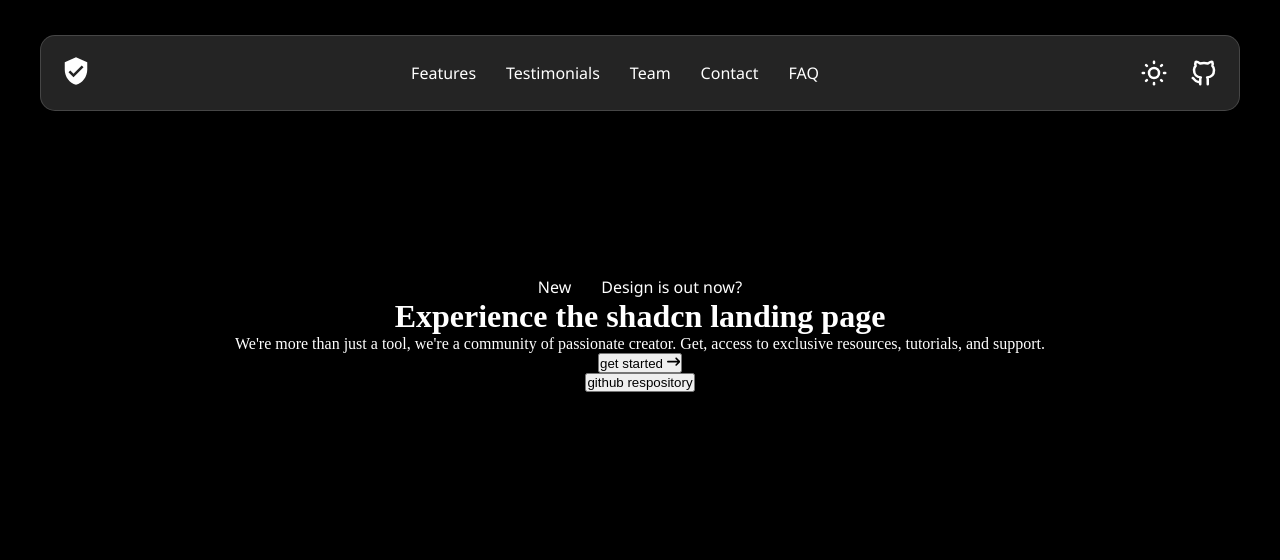
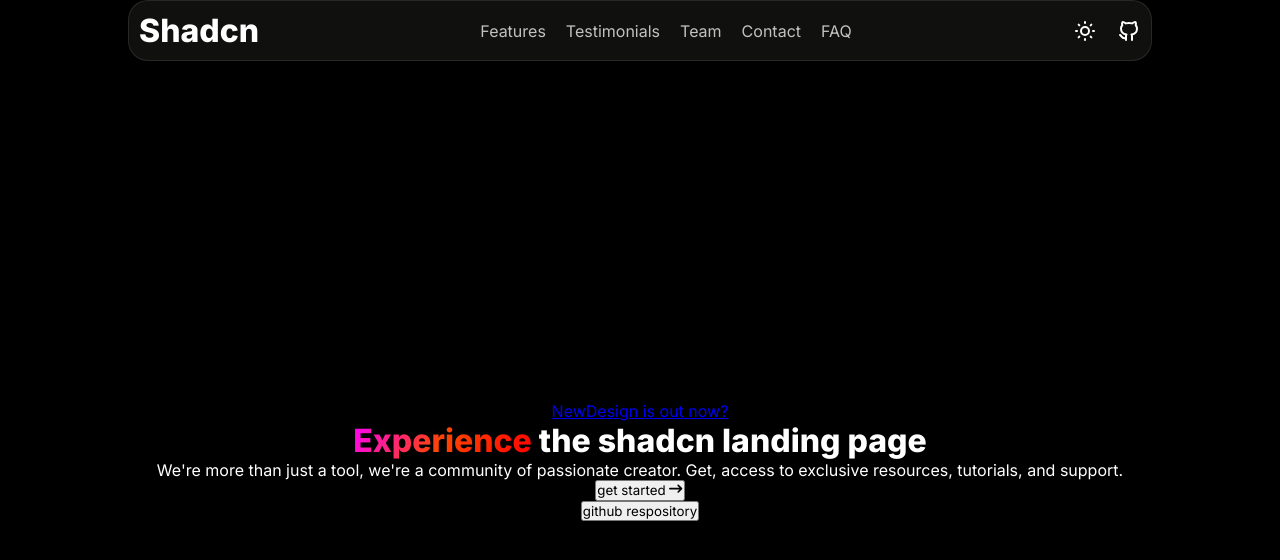
Before and after one commit to empt1xz/savingstracker, a Next.js app: page / in a window 1280 px wide. Shown: the top 560 px of the page. Built offline with nearby package versions, Linux system fonts and the light colour scheme.

Commit message:
fix: Correção em códigos e Code Review

```diff
--- a/package.json
+++ b/package.json
@@ -9,6 +9,7 @@
     "lint": "eslint"
   },
   "dependencies": {
+    "lucide-react": "^1.45.0",
     "next": "16.3.5",
     "react": "19.2.8",
     "react-dom": "19.2.8",
--- a/src/app/globals.css
+++ b/src/app/globals.css
@@ -1,8 +1,8 @@
 * {
   margin: 0;
+  font-family: var(--inter);
   padding: 0;
   box-sizing: border-box;
-
 }
 
 body {
@@ -10,44 +10,10 @@
   color: #fff;
 }
 
-
-.menu {
-    display: flex;
-    justify-content: space-between;
-    align-items: center;
-    background-color: #242424;
-    padding: 20px;
-    max-width: 1200px;
-    width: 100%;
-    border-radius: 15px;
-    border: solid 1px #ffffff27;
-    margin: 15px;
-}
- a {
-    text-decoration: none;
-    color: #fff;
-    padding: 15px;
-    font-family: 'Segoe UI', Tahoma, Geneva, Verdana, sans-serif;
- }
-
- .navBar {
-    display: flex;
-    justify-content: center;
-    align-items: center;
-    margin-top: 20px;
-    margin-bottom: 150px;
- }
-
- .icon {
-    display: flex;
-    justify-content: center;
-    align-items: center;
-    gap: 20px;
- }
-
- .icons {
-    width: 30px;
-    height: 30px;
+h1 > span {
+  background: linear-gradient(120deg, #ff00ff, orangered, red);
+  background-clip: text;
+  color: transparent;
 }
 
 .hero {
@@ -55,24 +21,85 @@
   justify-content: center;
   align-items: center;
   flex-direction: column;
+  background-color: #000;
+  height: 100vh;
 }
 
- .hamb {
-    background: transparent;
-    border: none;
-    cursor: pointer;
-    display: none;
-    font-size: 1.5rem;
-    text-align: center;
+header {
+  position: fixed;
+  background-color: #10100f;
+  top: 20;
+  left: 50%;
+  transform: translate(-50%);
+  width: 80%;
+  display: flex;
+  justify-content: space-between;
+  align-items: center;
+  padding-left: 20px;
+  padding-right: 20px;
+  padding: 10px;
+  border-radius: 20px;
+  border: 1px solid #9494942f;
+  position: relative;
 }
 
+.menuResponsive {
+  position: absolute;
+  background-color: rgba(26, 26, 26, 0.712);
+  width: 100%;
+  top: 70;
+  left: 50%;
+  transform: translate(-50%);
+  padding: 20px;
+  border-radius: 10px;
+}
 
+.menuResponsive > div {
+  display: flex;
+  justify-content: space-around;
+  gap: 20px;
+  align-items: center;
+  flex-direction: column;
+}
 
-@media screen and (width < 568px) {
+.menuResponsive > div > a {
+  text-decoration: none;
+  color: #c1c1c1;
+}
+
+nav {
+  display: flex;
+  justify-content: space-around;
+  gap: 20px;
+  align-items: center;
+}
+
+nav > a {
+  text-decoration: none;
+  color: #c1c1c1;
+}
+
+.icons {
+  display: flex;
+  justify-content: center;
+  align-items: center;
+  gap: 20px;
+}
+
+.responsive {
+  display: none;
+}
+
+@media screen and (width < 768px) {
+  .responsive {
+    display: block;
+  }
+
   .icons {
     display: none;
   }
-    .hamb {
-        display: block;
+
+  nav {
+    display: none;
   }
 }
--- a/src/app/layout.tsx
+++ b/src/app/layout.tsx
@@ -1,3 +1,4 @@
+import { Inter } from "next/font/google";
 import type { Metadata } from "next";
 import "./globals.css";
 
@@ -6,6 +7,12 @@
   description: "Inicie seu projeto",
 };
 
+const inter = Inter({
+  subsets: ["latin"],
+  weight: ["400", "600", "800"],
+  variable: "--inter",
+});
+
 export default function RootLayout({
   children,
 }: Readonly<{
@@ -13,7 +20,7 @@
 }>) {
   return (
     <html lang="pt-BR">
-      <body>{children}</body>
+      <body className={inter.variable}>{children}</body>
     </html>
   );
 }
--- a/src/app/page.tsx
+++ b/src/app/page.tsx
@@ -1,40 +1,66 @@
+"use client";
 import { FaArrowRightLong } from "react-icons/fa6";
 import Link from "next/link";
 import { TbBrandGithub } from "react-icons/tb";
 import { LuSunMedium } from "react-icons/lu";
 import { MdVerifiedUser } from "react-icons/md";
 import { FiAlignJustify } from "react-icons/fi";
+import { Menu, X } from "lucide-react";
+import { useState } from "react";
 
 export default function Home() {
+  const [open, isOpen] = useState(false);
+
+  function Toggle() {
+    isOpen(!open);
+  }
+
   return (
     <>
-      <div className="navBar">
-        <header className="menu">
-          <div>
-            <MdVerifiedUser className="icons" />
-          </div>
-          <div>
-            <Link href="#">Features</Link>
-            <Link href="#">Testimonials</Link>
-            <Link href="#">Team</Link>
-            <Link href="#">Contact</Link>
-            <Link href="#">FAQ</Link>
-          </div>
-          <div className="icon">
-            <LuSunMedium className="icons" />
-            <TbBrandGithub className="icons" />
-          </div>
+      <header>
+        <h1>Shadcn</h1>
+        <nav>
+          <Link href="/">Features</Link>
+          <Link href="/">Testimonials</Link>
+          <Link href="/">Team</Link>
+          <Link href="/">Contact</Link>
+          <Link href="/">FAQ</Link>
+        </nav>
+        <div className="icons">
+          <LuSunMedium size={24} />
+          <TbBrandGithub size={24} />
+        </div>
+        <div className="responsive">
+          {open ? (
+            <X size={24} onClick={Toggle} />
+          ) : (
+            <Menu size={24} onClick={Toggle} />
+          )}
+        </div>
 
-          <button className="hamb"><FiAlignJustify />
-</button>
-        </header>
-      </div>
+        {open ? (
+          <>
+            <div className="menuResponsive">
+              <div>
+                <Link href="/">Features</Link>
+                <Link href="/">Testimonials</Link>
+                <Link href="/">Team</Link>
+                <Link href="/">Contact</Link>
+                <Link href="/">FAQ</Link>
+              </div>
+            </div>
+          </>
+        ) : (
+          <></>
+        )}
+      </header>
+
       <main className="hero">
         <div className="bar">
           <a href="#">New</a>
           <a href="#">Design is out now?</a>
         </div>
-        <h1> Experience the shadcn landing page </h1>
+        <h1> <span>Experience</span> the shadcn landing page </h1>
         <p>
           We're more than just a tool, we're a community of passionate creator.
           Get, access to exclusive resources, tutorials, and support.
```
Also changed, not shown: 1 other file (tests, documents, lock files or other folders). Lines whose indentation alone changed are shown as unchanged.
